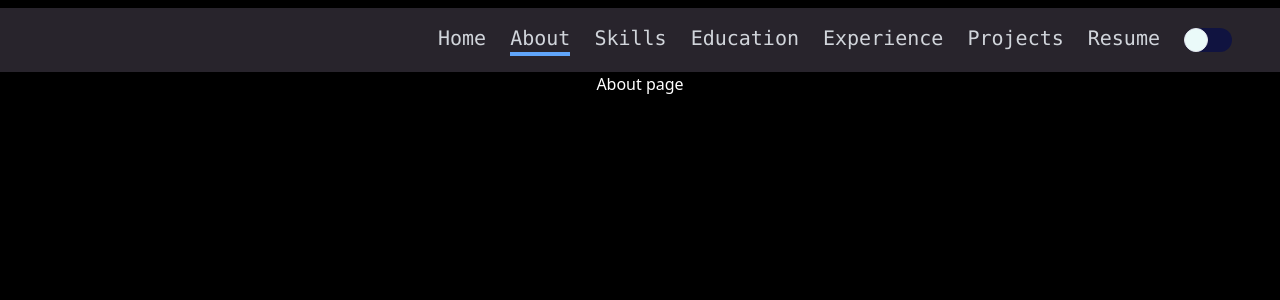
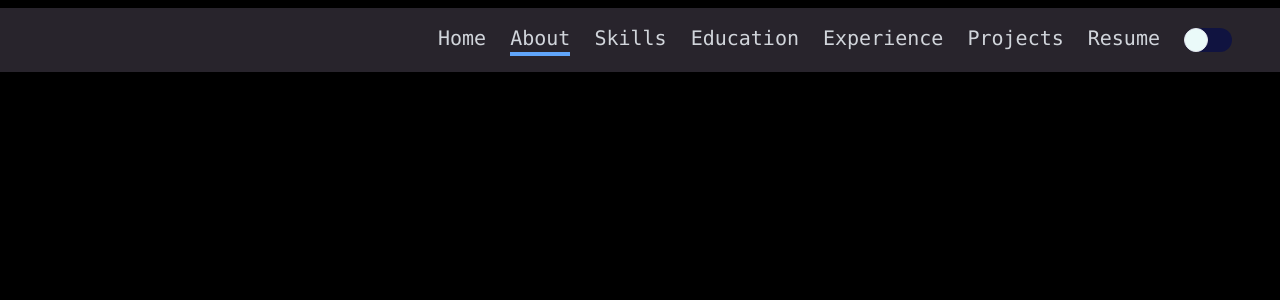
Before and after one commit to PaMarius/PortfolioApp, a Next.js app: page /about in a window 1280 px wide. Shown: the top 300 px of the page. Built offline with nearby package versions, Linux system fonts and the light colour scheme.

Commit message:
delete some text

```diff
--- a/components/AboutPage.tsx
+++ b/components/AboutPage.tsx
@@ -10,7 +10,7 @@ export const AboutPage = ({ setThemeDark, themeDark }: AboutPageProps) => {
   return (
     <div className="flex flex-col h-full w-full justify-center items-center">
       <NewHeader setThemeDark={setThemeDark} themeDark={themeDark} />
-      <div className="w-full h-bodyContent">About page</div>
+      <div className="w-full h-bodyContent"></div>
     </div>
   );
 };
```
